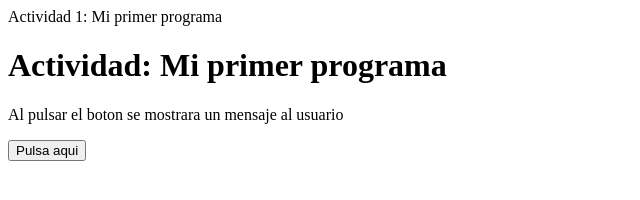
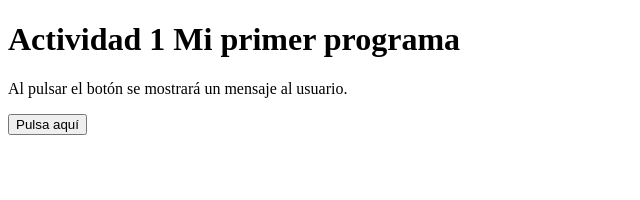
Before and after one commit to wnorpri/SdA2, a plain HTML site: page index.html in a window 1280 px wide. Shown: the whole page, without its empty margins (0-640 px from the left). Drawn offline with Linux system fonts and the light colour scheme.

Commit message:
Add files via upload

```diff
--- a/index.html
+++ b/index.html
@@ -1,20 +1,20 @@
 <!DOCTYPE html>
 <html lang="es">
     <head>
-<meta charset ="UTF-8">
-<meta name="description" content="actividad 1 por 'tu nombre'¨>
-<title> Actividad 1: Mi primer programa </title>
+        <meta charset="utf-8">
+        <meta name="descripton" content="Actividad 1 por Walewska">
+        <title>Actividad 1 Mi primer programa</title>
         <meta name="viewport" content="width=device-width, initial-scale=1.0">
         <script>
             function mostrarAlerta() {
-        alert("¡hola a todos!");
+                alert("¡Hola mundo!");
                 }
         </script>
     </head>
+    <body>
+        <h1>Actividad 1 Mi primer programa</h1>
+        <p>Al pulsar el botón se mostrará un mensaje al usuario.</p>
+        <button onclick="mostrarAlerta()">Pulsa aquí</button>
 
- <body>
- <h1> Actividad: Mi primer programa</h1>
- <p> Al pulsar el boton se mostrara un mensaje al usuario</p>
- <button onclick="mostrarAlerta()">Pulsa aqui</button>
     </body>
- </htm>
+</html>
```
Lines whose indentation alone changed are shown as unchanged.
